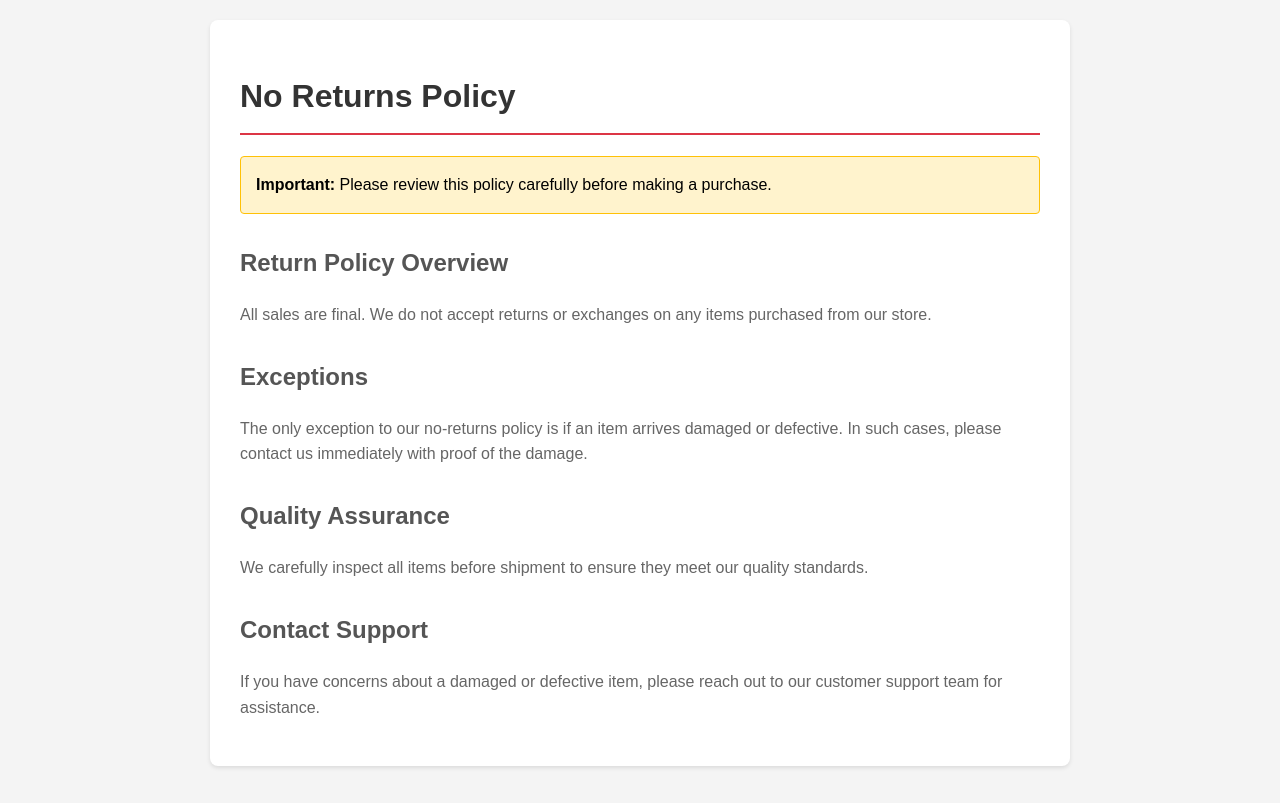
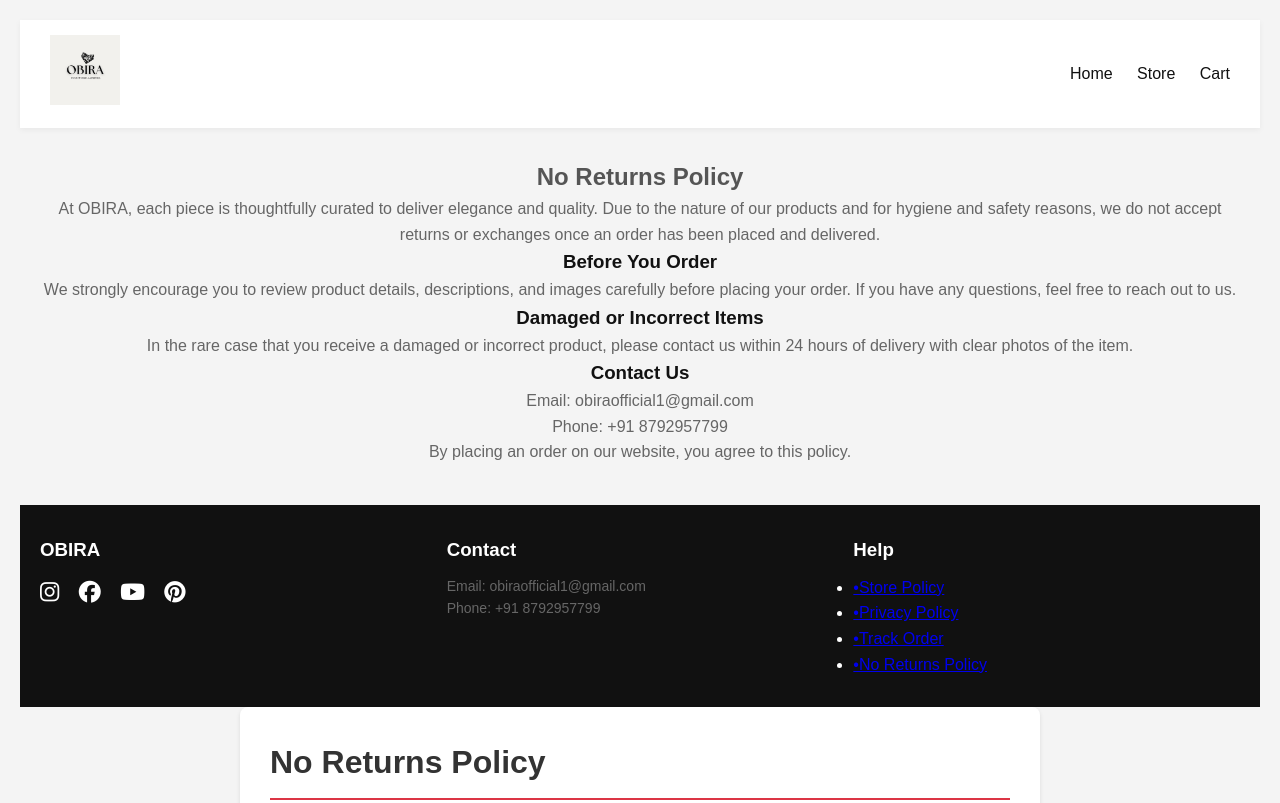
Before and after one commit to obiraofficial1-ocean/obira-website, a plain HTML site: page no-returns.html in a window 1280 px wide. Shown: the top 803 px of the page. Drawn offline with Linux system fonts and the light colour scheme.

Commit message:
Update no-returns.html

```diff
--- a/no-returns.html
+++ b/no-returns.html
@@ -1,3 +1,103 @@
+<!DOCTYPE html>
+<html lang="en">
+<head>
+<meta charset="UTF-8">
+<meta name="viewport" content="width=device-width, initial-scale=1.0">
+<title>No Returns Policy - OBIRA</title>
+
+<link rel="stylesheet" href="style.css">
+
+<!-- Icons -->
+<link rel="stylesheet" href="https://cdnjs.cloudflare.com/ajax/libs/font-awesome/6.5.0/css/all.min.css">
+
+</head>
+
+<body>
+
+<!-- HEADER -->
+<header class="header">
+  <div class="logo">
+    <img src="logo.png" alt="OBIRA">
+  </div>
+
+  <nav class="nav">
+    <a href="index.html">Home</a>
+    <a href="store.html">Store</a>
+    <a href="cart.html">Cart</a>
+  </nav>
+</header>
+
+<!-- PAGE CONTENT -->
+<section class="policy-page">
+
+  <h2>No Returns Policy</h2>
+
+  <p>
+    At OBIRA, each piece is thoughtfully curated to deliver elegance and quality.
+    Due to the nature of our products and for hygiene and safety reasons,
+    we do not accept returns or exchanges once an order has been placed and delivered.
+  </p>
+
+  <h3>Before You Order</h3>
+  <p>
+    We strongly encourage you to review product details, descriptions, and images carefully
+    before placing your order. If you have any questions, feel free to reach out to us.
+  </p>
+
+  <h3>Damaged or Incorrect Items</h3>
+  <p>
+    In the rare case that you receive a damaged or incorrect product,
+    please contact us within 24 hours of delivery with clear photos of the item.
+  </p>
+
+  <h3>Contact Us</h3>
+  <p>
+    Email: obiraofficial1@gmail.com<br>
+    Phone: +91 8792957799
+  </p>
+
+  <p>
+    By placing an order on our website, you agree to this policy.
+  </p>
+
+</section>
+
+<!-- FOOTER -->
+<footer class="footer">
+  <div class="footer-grid">
+
+    <div>
+      <h3>OBIRA</h3>
+      <div class="social-icons">
+        <a href="https://www.instagram.com/obira.official?igsh=MXU2YmJlZ29razZkag==" target="_blank"><i class="fab fa-instagram"></i></a>
+        <a href="https://www.facebook.com/share/1CZx4pnAAb/" target="_blank"><i class="fab fa-facebook"></i></a>
+        <a href="https://www.youtube.com/@OBIRA.OFFICIAL1" target="_blank"><i class="fab fa-youtube"></i></a>
+        <a href="https://pin.it/7GoYisUBN" target="_blank"><i class="fab fa-pinterest"></i></a>
+      </div>
+    </div>
+
+    <div>
+      <h3>Contact</h3>
+      <p>Email: obiraofficial1@gmail.com</p>
+      <p>Phone: +91 8792957799</p>
+    </div>
+
+    <div>
+      <h3>Help</h3>
+      <ul>
+        <li><a href="policy.html">•Store Policy</a></li>
+        <li><a href="privacy.html">•Privacy Policy</a></li>
+        <li><a href="track.html">•Track Order</a></li>
+        <li><a href="no-returns.html">•No Returns Policy</a></li>
+      </ul>
+    </div>
+
+  </div>
+</footer>
+
+</body>
+</html>
+
 <!DOCTYPE html>
 <html lang="en">
 <head>
```
